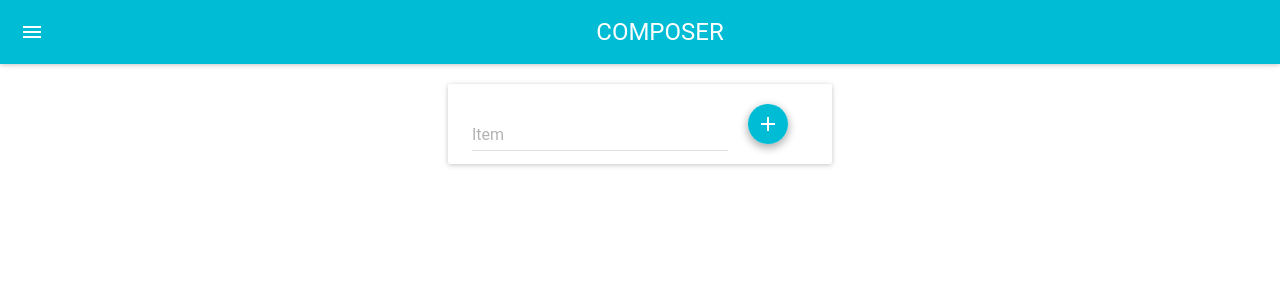
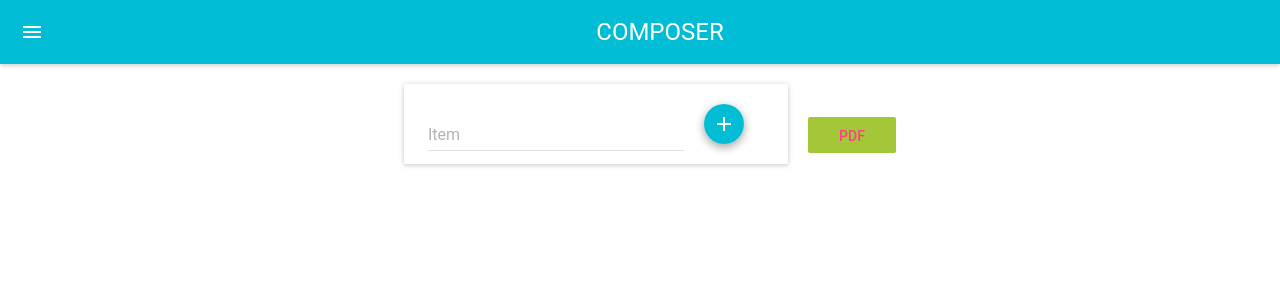
Before and after one commit to bieuly/composer, a React (Create React App) app in the folder composer/: page / in a window 1280 px wide. Shown: the top 300 px of the page. Built offline with nearby package versions, Linux system fonts and the light colour scheme.

Commit message:
Added pdf functionality

```diff
--- a/composer/package.json
+++ b/composer/package.json
@@ -3,6 +3,8 @@
   "version": "0.1.0",
   "private": true,
   "dependencies": {
+    "html2canvas": "^1.0.0-alpha.9",
+    "jspdf": "^1.3.5",
     "material-ui": "^0.20.0",
     "react": "^16.2.0",
     "react-dom": "^16.2.0",
--- a/composer/src/App.js
+++ b/composer/src/App.js
@@ -4,6 +4,9 @@ import AppBar from 'material-ui/AppBar';
 import MuiThemeProvider from 'material-ui/styles/MuiThemeProvider';
 import {List, ListItem} from 'material-ui/List';
 import TextButtonComponent from './components/TextButtonComponent';
+import jsPDF from 'jspdf';
+import html2canvas from 'html2canvas';
+import FlatButton from 'material-ui/FlatButton';
 
 const listStyle = {
 	width: 300,
@@ -43,17 +46,30 @@ constructor(props) {
 	}
  }
 
+  printDocument() {
+    const input = document.getElementById('divToPrint');
+    html2canvas(input).then((canvas) => {
+        const imgData = canvas.toDataURL('image/png');
+        const pdf = new jsPDF();
+        pdf.addImage(imgData, 'JPEG', 0, 0);
+        // pdf.output('dataurlnewwindow');
+        pdf.save("download.pdf");
+      })
+    ;
+  }
+
   render() {
     return (
       <div className="App">
       <MuiThemeProvider>
       <AppBar title="COMPOSER"/>
       	<TextButtonComponent addItem={this.addEntry.bind(this)} />
-	    <List style={listStyle}>
+	    <List id="divToPrint" style={listStyle}>
 	    	{this.state.entries.map(function(item, i) {
      			return <ListItem primaryText={item} style={listItemStyle}/>
    			})}
 	    </List>
+		<FlatButton backgroundColor="#a4c639" label="PDF" secondary={true} onClick={()=>this.printDocument()}/>
 	  </MuiThemeProvider>
 
       </div>
--- a/composer/src/components/TextButtonComponent.js
+++ b/composer/src/components/TextButtonComponent.js
@@ -33,7 +33,7 @@ handleOnChange(evt) {
     	return (
 
 	<Paper style={mainCardStyle}>
-	        <TextField hintText="Item" onChange={this.handleOnChange.bind(this)} />
+	        <TextField hintText="Item" value={this.state.value} onChange={this.handleOnChange.bind(this)} />
           <FloatingActionButton mini={true} style={buttonStyle} onClick={()=>this.props.addItem(this.state.value)}>
             <ContentAdd />
           </FloatingActionButton>
```
Also changed, not shown: 1 other file (tests, documents, lock files or other folders).
